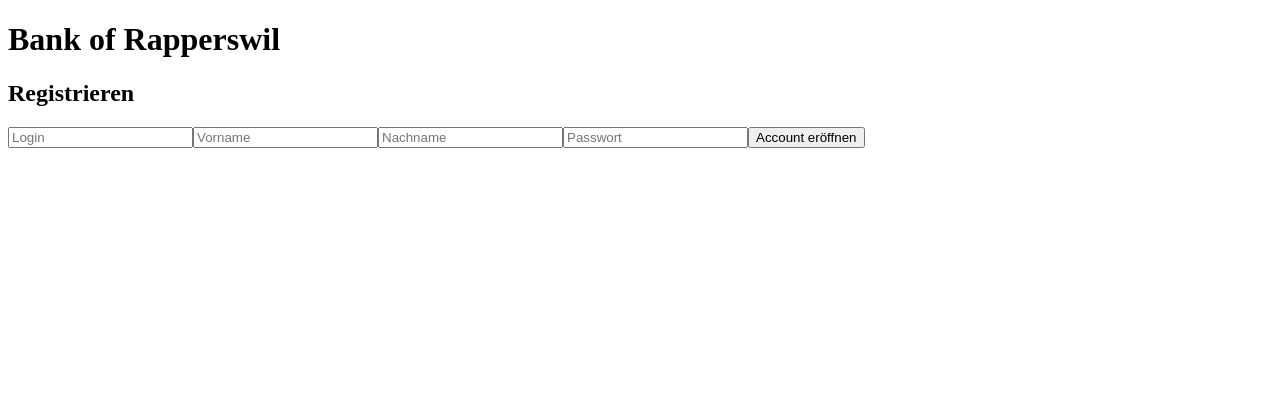
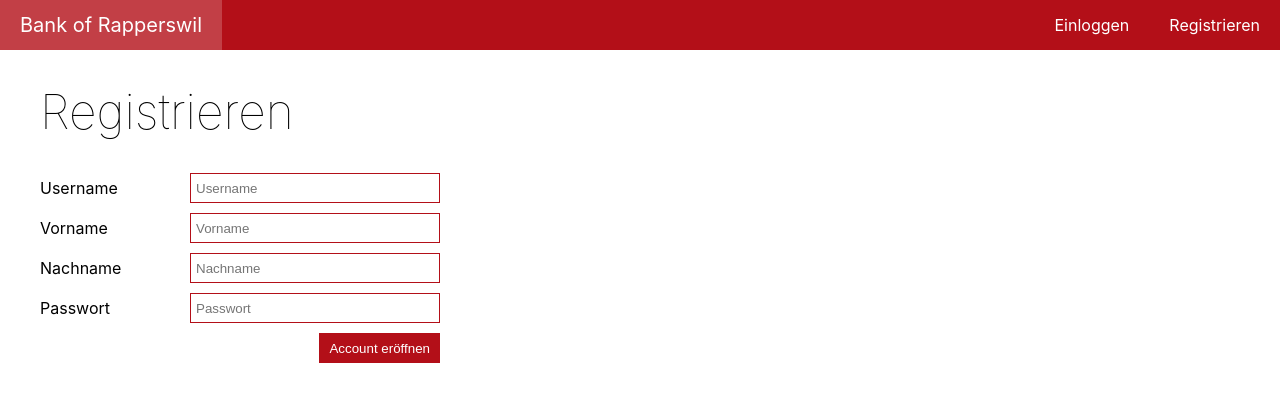
Before and after one commit to sandrosc/HSR.WED3.React, a React (Create React App) app: page /signup in a window 1280 px wide. Shown: the top 402 px of the page. Built offline with nearby package versions, Linux system fonts and the light colour scheme.

Commit message:
pretty nice<

```diff
--- a/src/App.js
+++ b/src/App.js
@@ -1,26 +1,24 @@
 // @flow
 
-import React from 'react';
-import {
-  BrowserRouter as Router,
-  Route,
-  Link,
-  withRouter
-} from 'react-router-dom';
+import React, { Component } from 'react';
+import { BrowserRouter as Router, Route } from 'react-router-dom';
 
 import Home from './components/Home';
 import Login from './components/Login';
 import Signup from './components/Signup';
+import AllTransactions from './components/AllTransactions';
+import Dashboard from './components/Dashboard';
 
+import MenuBar from './components/MenuBar';
 import PrivateRoute from './components/PrivateRoute';
 
 import * as api from './api';
 
 import type { User } from './api';
 
-// TODO: Move to own files
-const AllTransactions = () => <div />;
-const Dashboard = () => <div />;
+import './app.css';
+
+type Props = {};
 
 type State = {
   isAuthenticated: boolean,
@@ -28,8 +26,8 @@ type State = {
   user: ?User
 };
 
-class App extends React.Component<{}, State> {
-  constructor(props: any) {
+class App extends Component<Props, State> {
+  constructor(props: Props) {
     super(props);
     const token = sessionStorage.getItem('token');
     const user = sessionStorage.getItem('user');
@@ -78,37 +76,11 @@ class App extends React.Component<{}, State> {
   render() {
     const { isAuthenticated, user, token } = this.state;
 
-    const MenuBar = withRouter(({ history, location: { pathname } }) => {
-      if (isAuthenticated && user) {
-        return (
-          <nav>
-            <span>
-              {user.firstname} {user.lastname} &ndash; {user.accountNr}
-            </span>
-            {/* Links inside the App are created using the react-router's Link component */}
-            <Link to="/">Home</Link>
-            <Link to="/dashboard">Kontoübersicht</Link>
-            <Link to="/transactions">Zahlungen</Link>
-            <a
-              href="/logout"
-              onClick={event => {
-                event.preventDefault();
-                this.signout(() => history.push('/'));
-              }}
-            >
-              Logout {user.firstname} {user.lastname}
-            </a>
-          </nav>
-        );
-      } else {
-        return null;
-      }
-    });
-
     return (
       <Router>
         <div>
-          <MenuBar />
+          <MenuBar isAuthenticated={isAuthenticated} user={user} />
+          <main>
             <Route
               exact
               path="/"
@@ -140,6 +112,7 @@ class App extends React.Component<{}, State> {
               user={user}
               component={AllTransactions}
             />
+          </main>
         </div>
       </Router>
     );
--- /dev/null
+++ b/src/app.css
@@ -0,0 +1,96 @@
+:root {
+  --red: #b30f18;
+  --yellow: #eed808;
+}
+
+a,
+a:hover,
+a:active,
+a:focus {
+  text-decoration: none;
+}
+
+h1 {
+  font-weight: lighter;
+  font-size: 3rem;
+}
+
+body {
+  font-family: -apple-system, BlinkMacSystemFont, 'Segoe UI', Roboto,
+    Oxygen-Sans, Ubuntu, Cantarell, 'Helvetica Neue', sans-serif;
+  padding: 0;
+  margin: 0;
+  overflow-y: scroll;
+}
+
+header {
+  background: var(--red);
+  display: flex;
+  justify-content: space-between;
+}
+
+header > .title {
+  font-size: 20px;
+}
+
+header > .title > a,
+header > nav > a {
+  display: inline-block;
+  line-height: 50px;
+  height: 50px;
+  padding: 0 20px;
+  color: white;
+}
+
+header a:hover {
+  background: rgba(255, 255, 255, 0.2);
+}
+
+header .userInfo {
+  color: var(--yellow);
+  line-height: 50px;
+}
+
+main {
+  padding: 0 20px;
+  max-width: 1200px;
+  margin: 0 auto;
+}
+
+form {
+  max-width: 400px;
+  width: 100%;
+  line-height: 30px;
+  clear: both;
+}
+
+form > div,
+form > label {
+  display: flex;
+  margin: 10px 0;
+}
+form > label {
+  justify-content: space-between;
+}
+form > div {
+  justify-content: flex-end;
+}
+
+form > label > input {
+  flex: 0 1 250px;
+  margin-left: 30px;
+  padding: 5px;
+  height: 30px;
+  box-sizing: border-box;
+  border: 1px solid var(--red);
+}
+
+form button {
+  background: var(--red);
+  color: white;
+  border: none;
+  height: 30px;
+  padding: 5px 10px;
+  box-sizing: border-box;
+  float: right;
+}
--- /dev/null
+++ b/src/components/AllTransactions.js
@@ -0,0 +1,5 @@
+import React from 'react';
+
+export default function AllTransactions(props) {
+  return <div />;
+}
--- /dev/null
+++ b/src/components/Dashboard.js
@@ -0,0 +1,38 @@
+import React, { Component } from 'react';
+
+class Dashboard extends Component {
+  render() {
+    const error = false;
+
+    return (
+      <div>
+        <h1>Dashboard</h1>
+        <form>
+          <label>
+            Username
+            <input
+              onChange={this.handleLoginChanged}
+              placeholder="Login"
+              value={this.state.login}
+            />
+          </label>
+          <label>
+            Passwort
+            <input
+              onChange={this.handlePasswordChanged}
+              placeholder="Password"
+              type="password"
+              value={this.state.password}
+            />
+          </label>
+          <div>
+            <button onClick={this.handleSubmit}>Log-in</button>
+          </div>
+        </form>
+        {error && <p>Es ist ein Fehler aufgetreten!</p>}
+      </div>
+    );
+  }
+}
+
+export default Dashboard;
--- a/src/components/Home.js
+++ b/src/components/Home.js
@@ -16,12 +16,7 @@ const Home = ({ isAuthenticated }: Props) => (
       </div>
     ) : (
       <div>
-        <Link to={'/login'}>Einloggen</Link>
-        <p>
-          Falls Sie noch keinen Account besitzen können Sie sich hier
-          registrieren:
-        </p>
-        <Link to={'/signup'}>Registrieren</Link>
+        <p>Herzlich willkommen bei der Bank von Rapperswil!</p>
       </div>
     )}
   </div>
--- a/src/components/Login.js
+++ b/src/components/Login.js
@@ -63,21 +63,28 @@ class Login extends React.Component<Props, *> {
 
     return (
       <div>
-        <h1>Bank of Rapperswil</h1>
+        <h1>Login</h1>
         <form>
-          <h2>Login</h2>
+          <label>
+            Username
             <input
               onChange={this.handleLoginChanged}
               placeholder="Login"
               value={this.state.login}
             />
+          </label>
+          <label>
+            Passwort
             <input
               onChange={this.handlePasswordChanged}
               placeholder="Password"
               type="password"
               value={this.state.password}
             />
+          </label>
+          <div>
             <button onClick={this.handleSubmit}>Log-in</button>
+          </div>
         </form>
         {error && <p>Es ist ein Fehler aufgetreten!</p>}
         <Link to="/signup">Noch keinen Account?</Link>
--- /dev/null
+++ b/src/components/MenuBar.js
@@ -0,0 +1,49 @@
+import React from 'react';
+import { Link, withRouter } from 'react-router-dom';
+
+const MenuBar = withRouter(
+  ({ history, location: { pathname }, isAuthenticated, user }) => {
+    if (isAuthenticated && user) {
+      return (
+        <header>
+          <span className="title">
+            <Link to="/">Bank of Rapperswil</Link>
+          </span>
+          <span className="userInfo">
+            {user.firstname} {user.lastname} &ndash; {user.accountNr}
+          </span>
+          <nav>
+            {/* Links inside the App are created using the react-router's Link
+          component */}
+            <Link to="/">Home</Link>
+            <Link to="/dashboard">Kontoübersicht</Link>
+            <Link to="/transactions">Zahlungen</Link>
+            <a
+              href="/logout"
+              onClick={event => {
+                event.preventDefault();
+                this.signout(() => history.push('/'));
+              }}
+            >
+              Logout {user.firstname} {user.lastname}
+            </a>
+          </nav>
+        </header>
+      );
+    } else {
+      return (
+        <header>
+          <span className="title">
+            <Link to="/">Bank of Rapperswil</Link>
+          </span>
+          <nav>
+            <Link to={'/login'}>Einloggen</Link>
+            <Link to={'/signup'}>Registrieren</Link>
+          </nav>
+        </header>
+      );
+    }
+  }
+);
+
+export default MenuBar;
--- a/src/components/Signup.js
+++ b/src/components/Signup.js
@@ -59,31 +59,44 @@ class Signup extends React.Component<{}, *> {
 
     return (
       <div>
-        <h1>Bank of Rapperswil</h1>
+        <h1>Registrieren</h1>
         <form>
-          <h2>Registrieren</h2>
+          <label>
+            Username
             <input
               onChange={this.handleLoginChanged}
-            placeholder="Login"
+              placeholder="Username"
               value={this.state.login}
             />
+          </label>
+          <label>
+            Vorname
             <input
               onChange={this.handleFirstNameChanged}
               placeholder="Vorname"
               value={this.state.firstname}
             />
+          </label>
+          <label>
+            Nachname
             <input
               onChange={this.handleLastNameChanged}
               placeholder="Nachname"
               value={this.state.lastname}
             />
+          </label>
+          <label>
+            Passwort
             <input
               onChange={this.handlePasswordChanged}
               placeholder="Passwort"
               type="password"
               value={this.state.password}
             />
+          </label>
+          <div>
             <button onClick={this.handleSubmit}>Account eröffnen</button>
+          </div>
         </form>
         {error && <p>Es ist ein Fehler aufgetreten!</p>}
       </div>
```
Also changed, not shown: public/index.html (+3 -19 lines). Lines whose indentation alone changed are shown as unchanged.
